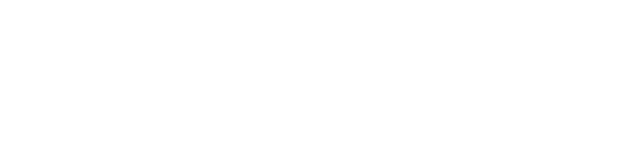
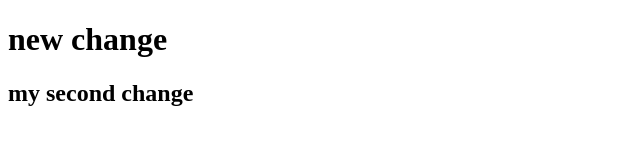
Before and after one commit to abdi66xd/test1, a plain HTML site: page index.html in a window 1280 px wide. Shown: the whole page, without its empty margins (0-640 px from the left). Drawn offline with Linux system fonts and the light colour scheme.

Commit message:
feature: new change added.

```diff
--- a/index.html
+++ b/index.html
@@ -6,6 +6,7 @@
   <title>Document</title>
 </head>
 <body>
-
+  <h1> new change</h1>
+  <h2> my second  change</h2>
 </body>
 </html>
```
